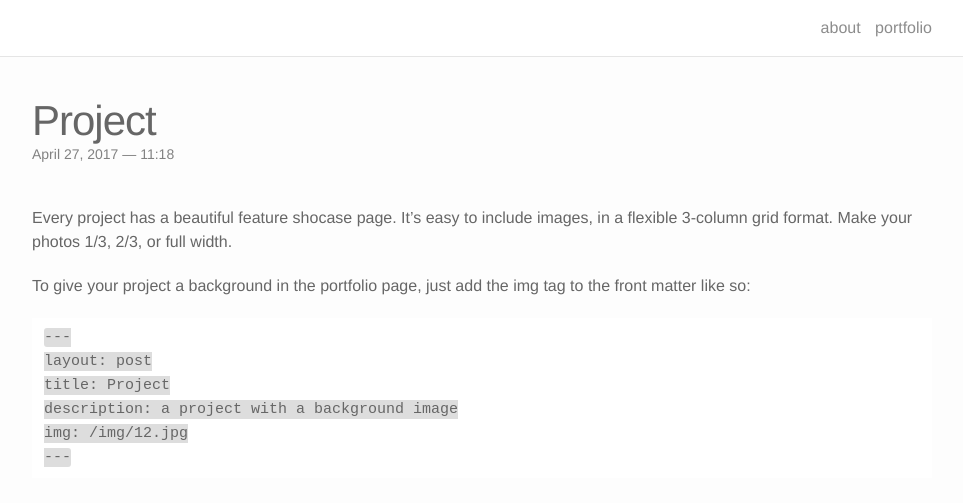
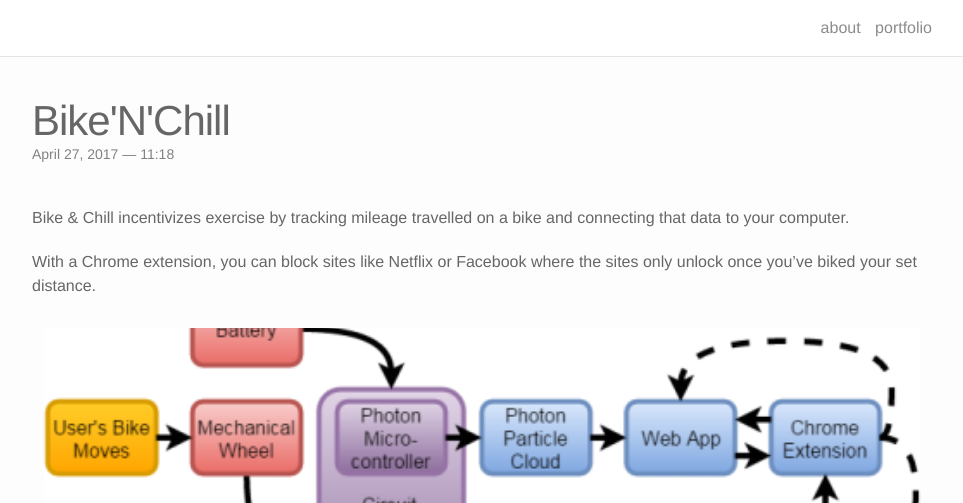
Before and after one commit to LucyWilcox/LucyWilcox.github.io, a Jekyll site: the page built from _portfolio/6_project.markdown, in a window 1280 px wide and 1400 px high. Shown: the top 503 px of the window, without its empty margins (158-1121 px from the left). Built offline with Jekyll 4.4.1, drawn with Linux system fonts in a browser that asks for light colours; nearby versions of some CDN libraries; some of the changed text lies outside the part shown; grey boxes are pictures that could not be loaded.

Commit message:
added bikenchill

```diff
--- a/_portfolio/5_project.markdown
+++ b/_portfolio/5_project.markdown
@@ -1,14 +1,14 @@
 ---
 layout: post
 title: Drink Detector
-description: Recongizes alcohol in your photos
+description: Recognizes alcohol in your photos
 img: /img/dd.jpg
 ---
 
 Running on top of an indico <a href="https://indico.io/product/custom-collections">Custom Collection</a>, our trained model can be used for large-scale content filtering. We integrated it with Facebook, with the purpose of helping users flag NSFW images that they're tagged in.
 
 <b>What I learned:</b>
-- It's hard to find the best way to train a neural net, and admittedly, Drink Detector isn't perfect.
+- It's hard to find the best way to train a neural net, and admittedly, Drink Detector isn't perfect
 
 <b>Website: </b>
 - <a href="https://ml-drinks.herokuapp.com/">Drink Detector</a>
@@ -20,4 +20,4 @@ Running on top of an indico <a href="https://indico.io/product/custom-collection
 
 <b>Collaborators: </b>Jasper Chen, Jimmy Wu
 
-<b>Skills: </b> TODO
+<b>Skills: </b> Creating neural network training sets
--- a/_portfolio/6_project.markdown
+++ b/_portfolio/6_project.markdown
@@ -1,55 +1,35 @@
 ---
 layout: post
-title: Project
-description: a project with no image
-img:
+title: Bike'N'Chill
+description: A bike attachment and webapp to help you achieve your goals
+img: /img/bac7.JPG
 ---
 
-Every project has a beautiful feature shocase page. It's easy to include images, in a flexible 3-column grid format. Make your photos 1/3, 2/3, or full width.
+Bike & Chill incentivizes exercise by tracking mileage travelled on a bike and connecting that data to your computer.
 
-To give your project a background in the portfolio page, just add the img tag to the front matter like so:
-
-	---
-	layout: post
-	title: Project
-	description: a project with a background image
-	img: {{ site.baseurl }}/img/12.jpg
-	---
+With a Chrome extension, you can block sites like Netflix or Facebook where the sites only unlock once you've biked your set distance.
 
 
 <div class="img_row">
-	<img class="col one" src="{{ site.baseurl }}/img/1.jpg" alt="" title="example image"/>
-	<img class="col one" src="{{ site.baseurl }}/img/2.jpg" alt="" title="example image"/>
-	<img class="col one" src="{{ site.baseurl }}/img/3.jpg" alt="" title="example image"/>
+	<img class="col three" src="{{ site.baseurl }}/img/bac1.png" alt="" title="Bike&Chill"/>
 </div>
 <div class="col three caption">
-	Caption photos easily. On the left, a road goes through a tunnel. Middle, leaves artistically fall in a hipster photoshoot. Right, in another hipster photoshoot, a lumberjack grasps a handful of pine needles.
-</div>
-<div class="img_row">
-	<img class="col three" src="{{ site.baseurl }}/img/5.jpg" alt="" title="example image"/>
-</div>
-<div class="col three caption">
-	This image can also have a caption. It's like magic.
-</div>
-
-You can also put regular text between your rows of images. Say you wanted to write a little bit about your project before you posted the rest of the images. You describe how you toiled, sweated, *bled* for your project, and then.... you reveal it's glory in the next row of images.
-
-
-<div class="img_row">
-	<img class="col two" src="{{ site.baseurl }}/img/6.jpg" alt="" title="example image"/>
-	<img class="col one" src="{{ site.baseurl }}/img/11.jpg" alt="" title="example image"/>
-</div>
-<div class="col three caption">
-	You can also have artistically styled 2/3 + 1/3 images, like these.
+	How our system worked!
 </div>
 
 
-<br/><br/><br/>
+<b>What I learned:</b>
+- When working on projects with many different elements (in this case, mechanical, electrical, and software) it makes life easier if they are all integrated each step along the way
+- It's important to research and make sure you are using the right tool before moving forward
 
+<b>Website: </b>
+- <a href="http://bikenchill.weebly.com/">Project Website</a>
+- <a href="https://github.com/POE-Fall-2015">On Github</a>
 
-The code is simple. Just add a col class to your image, and another class specifying the width: one, two, or three columns wide. Here's the code for the last row of images above:
+<b>For: </b>Principles of Engineering
 
-	<div class="img_row">
-	  <img class="col two" src="/img/6.jpg"/>
-	  <img class="col one" src="/img/11.jpg"/>
-	</div>
+<b>During: </b>Fall 2015
+
+<b>Collaborators: </b> Dennis Chen, Jennifer Wei, Maggie Jakus, Arjun Bhatnagar
+
+<b>Skills: </b> Chrome extensions, jQuery, Express, Bootstrap, MongoDB
```
